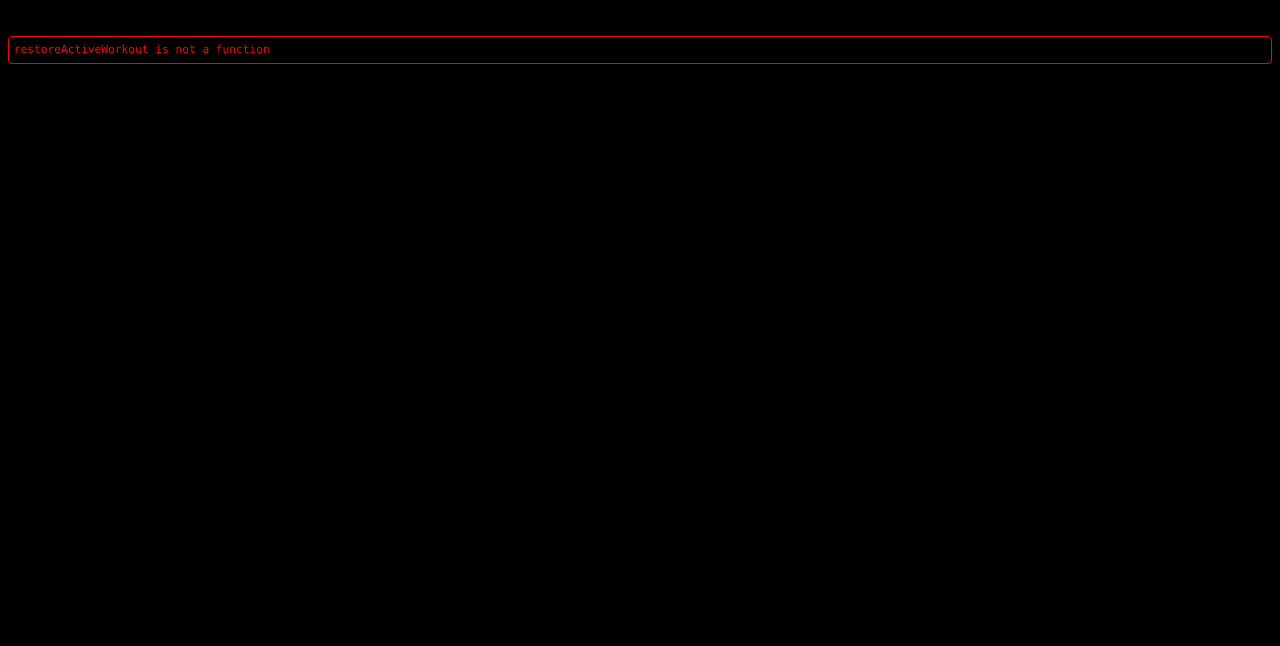
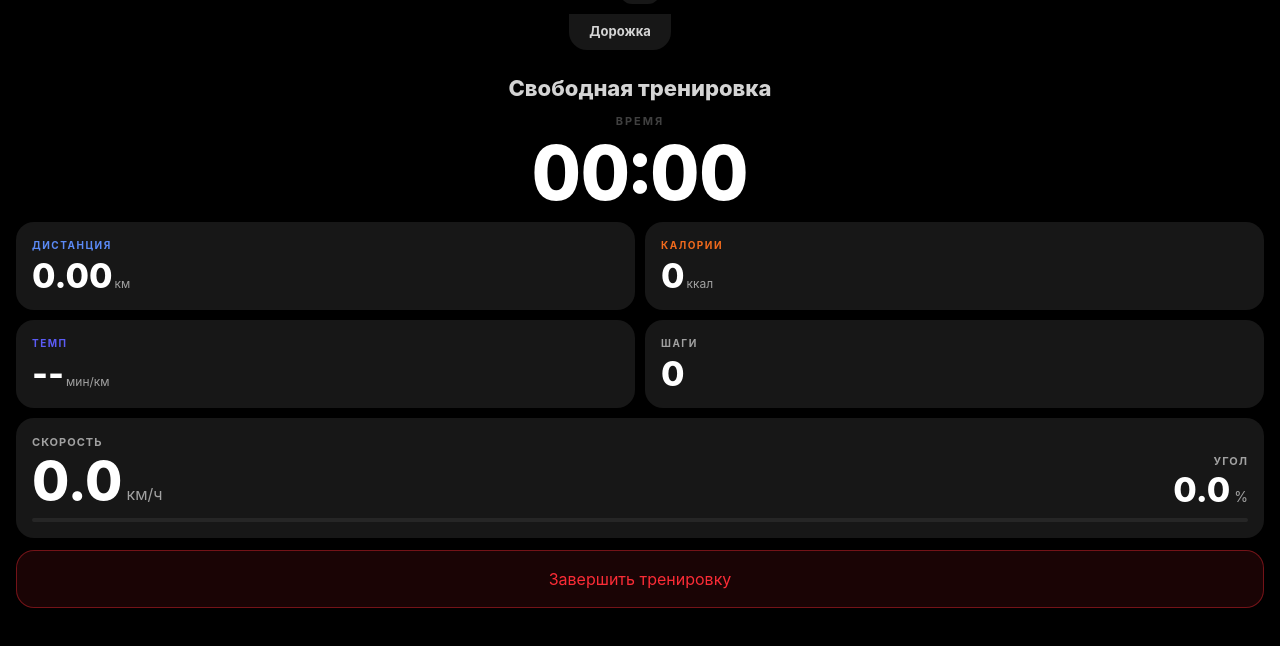
Before and after one commit to pashkes/treadmill-pwa, a React (Vite) app: page /live in a window 1280 px wide. Shown: the top 646 px of the page. Built offline with nearby package versions, Linux system fonts and the light colour scheme.

Commit message:
feat: incline display, auto-stop on treadmill halt, and session recovery on refresh

```diff
--- a/src/features/bluetooth/ftms.ts
+++ b/src/features/bluetooth/ftms.ts
@@ -6,6 +6,8 @@ export type TreadmillData = {
   distanceKm?: number;
   kcal?: number;
   elapsedSeconds?: number;
+  inclinePercent?: number;
+  steps?: number;
 };
 
 export type FtmsConnection = {
@@ -38,17 +40,20 @@ export function parseTreadmillData(value: DataView): TreadmillData {
 
   if (flags & 0x0002) offset += 2; // average speed
 
-  if ((flags & 0x0004) && canRead(value, offset, 3)) {
+  if (flags & 0x0004 && canRead(value, offset, 3)) {
     data.distanceKm = (value.getUint8(offset) | (value.getUint8(offset + 1) << 8) | (value.getUint8(offset + 2) << 16)) / 1000;
     offset += 3;
   }
 
-  if (flags & 0x0008) offset += 4; // inclination and ramp angle setting
+  if (flags & 0x0008 && canRead(value, offset, 4)) {
+    data.inclinePercent = value.getInt16(offset, true) * 0.1;
+    offset += 4; // inclination and ramp angle setting
+  }
   if (flags & 0x0010) offset += 4; // elevation gain
   if (flags & 0x0020) offset += 1; // instantaneous pace
   if (flags & 0x0040) offset += 1; // average pace
 
-  if ((flags & 0x0080) && canRead(value, offset, 5)) {
+  if (flags & 0x0080 && canRead(value, offset, 5)) {
     data.kcal = value.getUint16(offset, true);
     offset += 5;
   }
@@ -56,7 +61,7 @@ export function parseTreadmillData(value: DataView): TreadmillData {
   if (flags & 0x0100) offset += 1; // heart rate
   if (flags & 0x0200) offset += 1; // metabolic equivalent
 
-  if ((flags & 0x0400) && canRead(value, offset, 2)) {
+  if (flags & 0x0400 && canRead(value, offset, 2)) {
     data.elapsedSeconds = value.getUint16(offset, true);
   }
 
--- a/src/features/live/LiveScreen.tsx
+++ b/src/features/live/LiveScreen.tsx
@@ -1,22 +1,45 @@
+import { useEffect } from 'react';
 import { useAppStore } from '../../app/app-store';
-import { formatDuration, formatPaceSeconds } from '../../domain/workout';
+import { formatDuration, formatPace } from '../../domain/workout';
 import { useLiveStore } from './live-store';
 
 export function LiveScreen() {
   const showScreen = useAppStore((state) => state.showScreen);
   const showToast = useAppStore((state) => state.showToast);
-  const { seconds, km, kcal, steps, speedKph, changeSpeed, stopAndSave } = useLiveStore();
+  const { deviceName, seconds, km, kcal, steps, speedKph, inclinePercent, autoStopRequested, clearAutoStopRequest, stopAndSave } =
+    useLiveStore();
 
   const timer = formatDuration(seconds).slice(3);
-  const pace = speedKph > 0.1 ? formatPaceSeconds((60 / speedKph) * 60) : '--';
+  const pace = formatPace({ seconds, km });
+
+  async function handleManualStop() {
+    if (!window.confirm('Завершить и сохранить тренировку?')) return;
+
+    const saved = await stopAndSave();
+    if (saved) showToast('Тренировка сохранена');
+    showScreen('home');
+  }
+
+  useEffect(() => {
+    if (!autoStopRequested) return;
+
+    clearAutoStopRequest();
+    void stopAndSave().then((saved) => {
+      if (saved) showToast('Тренировка завершена');
+      showScreen('home');
+    });
+  }, [autoStopRequested, clearAutoStopRequest, showScreen, showToast, stopAndSave]);
 
   return (
-    <main className="min-h-dvh bg-black pb-8 text-white">
-      <header className="flex items-center justify-between px-4 pt-14">
+    <main className="min-h-dvh bg-black pb-8 pt-[calc(env(safe-area-inset-top)+12px)] text-white">
+      <header className="flex items-center justify-between px-4">
         <div />
-        <div className="text-base font-bold text-neutral-400">Свободная тренировка</div>
+        <div className="min-w-0 max-w-[72vw] rounded-b-[18px] bg-neutral-900 px-5 py-2 text-center">
+          <div className="truncate text-[13px] font-bold text-neutral-300">{deviceName ?? 'Дорожка'}</div>
+        </div>
         <div className="h-10 w-10" />
       </header>
+      <div className="mt-5 text-center text-[22px] font-extrabold text-neutral-300">Свободная тренировка</div>
       <div className="mt-2 text-center text-[11px] font-bold uppercase tracking-[2px] text-neutral-700">Время</div>
       <div className="my-1 text-center text-[76px] font-extrabold leading-none tracking-normal tabular-nums">{timer}</div>
       <section className="mx-4 mt-3 grid grid-cols-2 gap-2.5">
@@ -26,43 +49,29 @@ export function LiveScreen() {
         <LiveMetric label="Шаги" value={Math.round(steps).toLocaleString('ru')} unit="" color="text-neutral-400" />
       </section>
       <section className="mx-4 mt-2.5 rounded-[18px] bg-neutral-900 p-4">
-        <div className="flex items-center justify-between">
+        <div className="flex items-end justify-between gap-4">
           <div>
             <div className="mb-1 text-[11px] font-bold uppercase tracking-[1px] text-neutral-400">Скорость</div>
             <span className="text-[54px] font-extrabold leading-none">{speedKph.toFixed(1)}</span>
             <span className="ml-1 text-base text-neutral-400">км/ч</span>
           </div>
-          <div className="flex gap-3">
-            <button
-              type="button"
-              className="flex h-[52px] w-[52px] items-center justify-center rounded-full bg-neutral-800 text-3xl font-bold"
-              onClick={() => changeSpeed(-0.5)}
-              aria-label="Уменьшить скорость"
-            >
-              −
-            </button>
-            <button
-              type="button"
-              className="flex h-[52px] w-[52px] items-center justify-center rounded-full bg-[#5B5BF6] text-3xl font-bold"
-              onClick={() => changeSpeed(0.5)}
-              aria-label="Увеличить скорость"
-            >
-              +
-            </button>
+          <div className="shrink-0 text-right">
+            <div className="mb-1 text-[11px] font-bold uppercase tracking-[1px] text-neutral-400">Угол</div>
+            <span className="text-[34px] font-extrabold leading-none">{inclinePercent.toFixed(1)}</span>
+            <span className="ml-1 text-sm text-neutral-400">%</span>
           </div>
         </div>
         <div className="mt-2.5 h-1 overflow-hidden rounded-full bg-neutral-800">
-          <div className="h-full rounded-full bg-[#5B5BF6] transition-[width]" style={{ width: `${Math.min((speedKph / 20) * 100, 100)}%` }} />
+          <div
+            className="h-full rounded-full bg-[#5B5BF6] transition-[width]"
+            style={{ width: `${Math.min((speedKph / 20) * 100, 100)}%` }}
+          />
         </div>
       </section>
       <button
         type="button"
         className="mx-4 mt-3 w-[calc(100%-32px)] rounded-[18px] border border-red-500/40 bg-red-500/10 p-4 text-[17px] font-bold text-red-500"
-        onClick={async () => {
-          const saved = await stopAndSave();
-          if (saved) showToast('Тренировка сохранена');
-          showScreen('home');
-        }}
+        onClick={() => void handleManualStop()}
       >
         Завершить тренировку
       </button>
--- a/src/features/live/live-store.ts
+++ b/src/features/live/live-store.ts
@@ -3,6 +3,9 @@ import { addWorkout } from '../../db/workout-repository';
 import { nowTimeString, todayString } from '../../domain/date-time';
 import type { Workout } from '../../domain/workout';
 import type { FtmsConnection, TreadmillData } from '../bluetooth/ftms';
+
+const ACTIVE_WORKOUT_KEY = 'walking-app-active-workout';
+const ESTIMATED_STEPS_PER_KM = 1280;
 
 type LiveState = {
   isConnected: boolean;
@@ -17,16 +20,75 @@ type LiveState = {
   km: number;
   kcal: number;
   steps: number;
+  inclinePercent: number;
+  hasStartedMoving: boolean;
+  autoStopRequested: boolean;
   setConnection: (isConnected: boolean, deviceName: string | null) => void;
   setFtmsConnection: (connection: FtmsConnection | null) => void;
   setSpeed: (speedKph: number) => void;
   setTreadmillData: (data: TreadmillData) => void;
+  restoreActiveWorkout: () => boolean;
   start: () => boolean;
   tick: () => void;
   pause: () => void;
   changeSpeed: (delta: number) => void;
   stopAndSave: () => Promise<Workout | null>;
+  clearAutoStopRequest: () => void;
 };
+
+type PersistedActiveWorkout = Pick<
+  LiveState,
+  | 'deviceName'
+  | 'startedDate'
+  | 'startedAt'
+  | 'seconds'
+  | 'speedKph'
+  | 'maxSpeed'
+  | 'km'
+  | 'kcal'
+  | 'steps'
+  | 'inclinePercent'
+  | 'hasStartedMoving'
+>;
+
+function estimateSteps(distanceKm: number): number {
+  return Math.round(Math.max(0, distanceKm) * ESTIMATED_STEPS_PER_KM);
+}
+
+function persistActiveWorkout(state: LiveState): void {
+  if (!state.startedAt || !state.startedDate) return;
+
+  const payload: PersistedActiveWorkout = {
+    deviceName: state.deviceName,
+    startedDate: state.startedDate,
+    startedAt: state.startedAt,
+    seconds: state.seconds,
+    speedKph: state.speedKph,
+    maxSpeed: state.maxSpeed,
+    km: state.km,
+    kcal: state.kcal,
+    steps: state.steps,
+    inclinePercent: state.inclinePercent,
+    hasStartedMoving: state.hasStartedMoving,
+  };
+  window.localStorage.setItem(ACTIVE_WORKOUT_KEY, JSON.stringify(payload));
+}
+
+function readActiveWorkout(): PersistedActiveWorkout | null {
+  const raw = window.localStorage.getItem(ACTIVE_WORKOUT_KEY);
+  if (!raw) return null;
+
+  try {
+    return JSON.parse(raw) as PersistedActiveWorkout;
+  } catch {
+    window.localStorage.removeItem(ACTIVE_WORKOUT_KEY);
+    return null;
+  }
+}
+
+function clearActiveWorkout(): void {
+  window.localStorage.removeItem(ACTIVE_WORKOUT_KEY);
+}
 
 export const useLiveStore = create<LiveState>((set, get) => ({
   isConnected: false,
@@ -41,35 +103,69 @@ export const useLiveStore = create<LiveState>((set, get) => ({
   km: 0,
   kcal: 0,
   steps: 0,
+  inclinePercent: 0,
+  hasStartedMoving: false,
+  autoStopRequested: false,
   setConnection: (isConnected, deviceName) => set({ isConnected, deviceName }),
   setFtmsConnection: (ftmsConnection) => set({ ftmsConnection }),
   setSpeed: (speedKph) => set((state) => ({ speedKph, maxSpeed: Math.max(state.maxSpeed, speedKph) })),
   setTreadmillData: (data) =>
     set((state) => {
       const speedKph = data.speedKph ?? state.speedKph;
+      const km = data.distanceKm ?? state.km;
+      const steps = data.steps ?? (data.distanceKm === undefined ? state.steps : estimateSteps(data.distanceKm));
+      const hasStartedMoving = state.hasStartedMoving || speedKph > 0.1 || km > 0 || (data.elapsedSeconds ?? 0) > 0;
+      const autoStopRequested =
+        state.autoStopRequested ||
+        Boolean(state.startedAt && state.hasStartedMoving && data.speedKph !== undefined && data.speedKph <= 0.1);
 
-      return {
+      const nextState = {
         speedKph,
         maxSpeed: data.speedKph === undefined ? state.maxSpeed : Math.max(state.maxSpeed, data.speedKph),
         seconds: data.elapsedSeconds ?? state.seconds,
-        km: data.distanceKm ?? state.km,
+        km,
         kcal: data.kcal ?? state.kcal,
+        steps,
+        inclinePercent: data.inclinePercent ?? state.inclinePercent,
+        hasStartedMoving,
+        autoStopRequested,
       };
+
+      persistActiveWorkout({ ...state, ...nextState });
+      return nextState;
     }),
+  restoreActiveWorkout: () => {
+    const activeWorkout = readActiveWorkout();
+    if (!activeWorkout?.startedAt || !activeWorkout.startedDate) return false;
+
+    set({
+      ...activeWorkout,
+      isConnected: false,
+      isPaused: false,
+      ftmsConnection: null,
+      autoStopRequested: false,
+    });
+    return true;
+  },
   start: () => {
     if (!get().isConnected) return false;
 
-    set({
+    const nextState = {
       isPaused: false,
       startedDate: todayString(),
       startedAt: nowTimeString(),
       seconds: 0,
       speedKph: get().speedKph,
-      maxSpeed: 0,
+      maxSpeed: get().speedKph,
       km: 0,
       kcal: 0,
       steps: 0,
-    });
+      inclinePercent: 0,
+      hasStartedMoving: false,
+      autoStopRequested: false,
+    };
+    set(nextState);
+    persistActiveWorkout({ ...get(), ...nextState });
     return true;
   },
   tick: () => undefined,
@@ -95,8 +191,27 @@ export const useLiveStore = create<LiveState>((set, get) => ({
       steps: Math.round(state.steps),
       maxSpeed: Math.round(state.maxSpeed * 10) / 10,
     };
-    if (workout.seconds <= 0) return null;
+    if (workout.seconds <= 0) {
+      clearActiveWorkout();
+      return null;
+    }
     await addWorkout(workout);
+    clearActiveWorkout();
+    set({
+      isPaused: false,
+      startedDate: null,
+      startedAt: null,
+      seconds: 0,
+      speedKph: 0,
+      maxSpeed: 0,
+      km: 0,
+      kcal: 0,
+      steps: 0,
+      inclinePercent: 0,
+      hasStartedMoving: false,
+      autoStopRequested: false,
+    });
     return workout;
   },
+  clearAutoStopRequest: () => set({ autoStopRequested: false }),
 }));
--- a/src/vite-env.d.ts
+++ b/src/vite-env.d.ts
@@ -5,3 +5,30 @@ interface Navigator {
     requestDevice(options: RequestDeviceOptions): Promise<BluetoothDevice>;
   };
 }
+
+type RequestDeviceOptions = {
+  filters?: Array<{ services?: string[] }>;
+  optionalServices?: string[];
+};
+
+type BluetoothDevice = EventTarget & {
+  name?: string;
+  gatt?: BluetoothRemoteGATTServer;
+};
+
+type BluetoothRemoteGATTServer = {
+  connected: boolean;
+  connect(): Promise<BluetoothRemoteGATTServer>;
+  disconnect(): void;
+  getPrimaryService(service: string): Promise<BluetoothRemoteGATTService>;
+};
+
+type BluetoothRemoteGATTService = {
+  getCharacteristic(characteristic: string): Promise<BluetoothRemoteGATTCharacteristic>;
+};
+
+type BluetoothRemoteGATTCharacteristic = EventTarget & {
+  startNotifications(): Promise<BluetoothRemoteGATTCharacteristic>;
+  stopNotifications(): Promise<BluetoothRemoteGATTCharacteristic>;
+  writeValueWithoutResponse(value: BufferSource): Promise<void>;
+};
```
